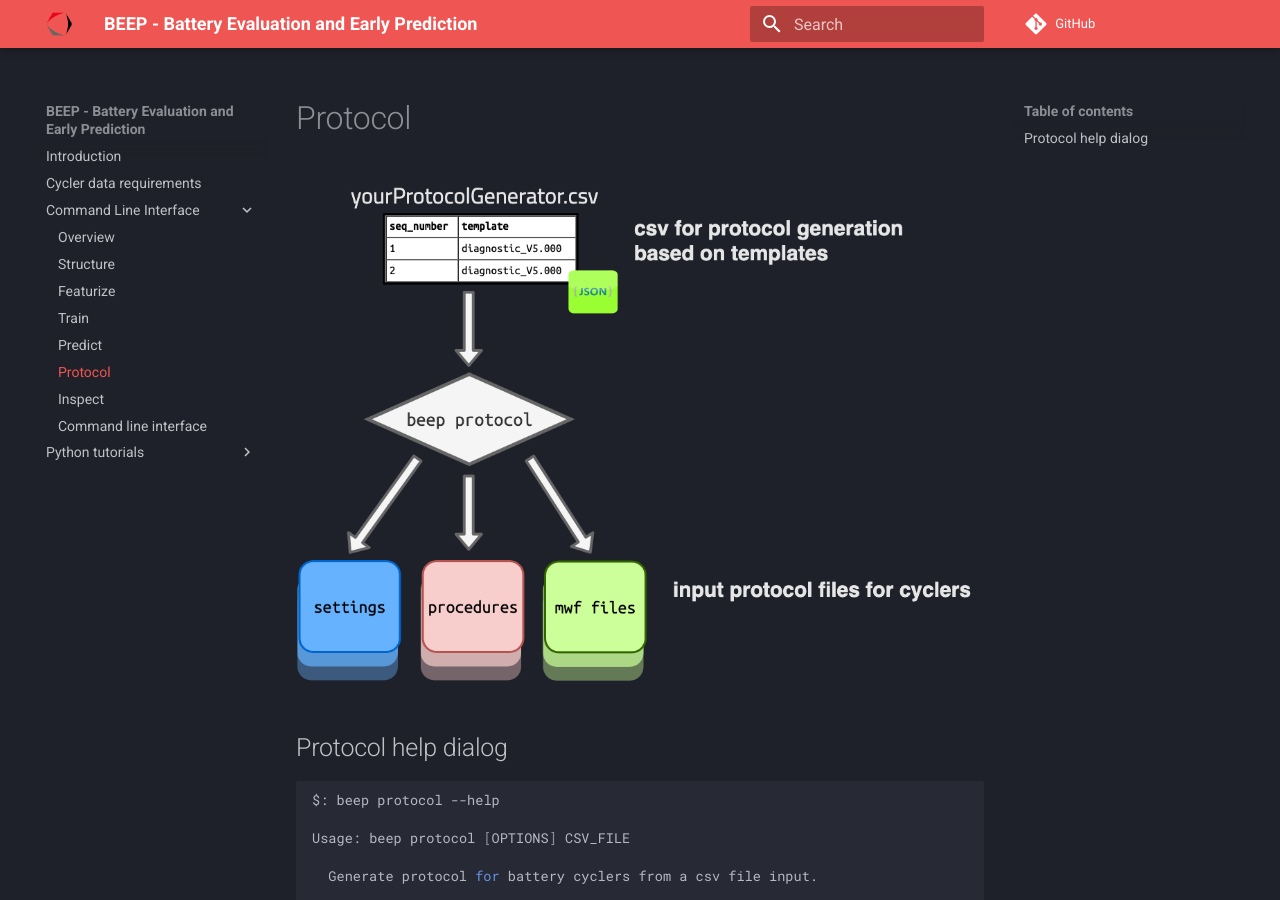
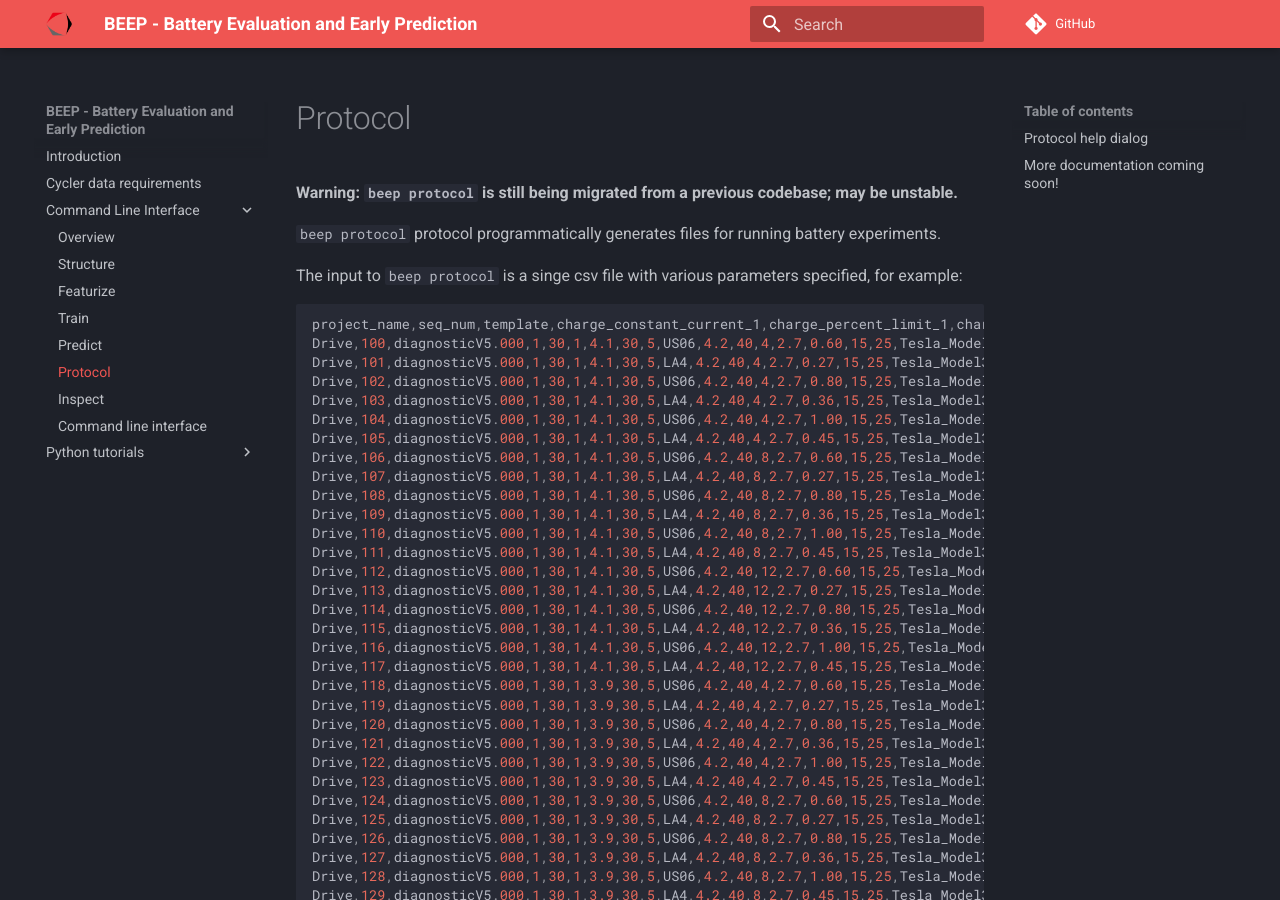
Before and after one commit to TRI-AMDD/beep, an MkDocs documentation site: the page built from docs_src/Command Line Interface/6 - protocol.md, in a window 1280 px wide and 900 px high. Built offline with MkDocs 1.6.1 and Material for MkDocs 9.7.7, drawn with Linux system fonts in a browser that asks for light colours; comment, search, counter and statistics services are not loaded; some of the changed text lies outside the part shown.

````diff
--- a/docs_src/Command Line Interface/6 - protocol.md
+++ b/docs_src/Command Line Interface/6 - protocol.md
@@ -1,7 +1,62 @@
 # Protocol
 
+**Warning: `beep protocol` is still being migrated from a previous codebase; may be unstable.**
+
+
+`beep protocol` protocol programmatically generates files for running battery experiments.
+
+The input to `beep protocol` is a singe csv file with various parameters specified, for example:
+
+
+
+```csv
+project_name,seq_num,template,charge_constant_current_1,charge_percent_limit_1,charge_constant_current_2,charge_cutoff_voltage,charge_constant_voltage_time,charge_rest_time,discharge_profile,profile_charge_limit,max_profile_power,n_repeats,discharge_cutoff_voltage,power_scaling,discharge_rest_time,cell_temperature_nominal,cell_type,capacity_nominal,diagnostic_type,diagnostic_parameter_set,diagnostic_start_cycle,diagnostic_interval
+Drive,100,diagnosticV5.000,1,30,1,4.1,30,5,US06,4.2,40,4,2.7,0.60,15,25,Tesla_Model3_21700,4.84,HPPC+RPT,Tesla21700,30,200
+Drive,101,diagnosticV5.000,1,30,1,4.1,30,5,LA4,4.2,40,4,2.7,0.27,15,25,Tesla_Model3_21700,4.84,HPPC+RPT,Tesla21700,30,200
+Drive,102,diagnosticV5.000,1,30,1,4.1,30,5,US06,4.2,40,4,2.7,0.80,15,25,Tesla_Model3_21700,4.84,HPPC+RPT,Tesla21700,30,200
+Drive,103,diagnosticV5.000,1,30,1,4.1,30,5,LA4,4.2,40,4,2.7,0.36,15,25,Tesla_Model3_21700,4.84,HPPC+RPT,Tesla21700,30,200
+Drive,104,diagnosticV5.000,1,30,1,4.1,30,5,US06,4.2,40,4,2.7,1.00,15,25,Tesla_Model3_21700,4.84,HPPC+RPT,Tesla21700,30,200
+Drive,105,diagnosticV5.000,1,30,1,4.1,30,5,LA4,4.2,40,4,2.7,0.45,15,25,Tesla_Model3_21700,4.84,HPPC+RPT,Tesla21700,30,200
+Drive,106,diagnosticV5.000,1,30,1,4.1,30,5,US06,4.2,40,8,2.7,0.60,15,25,Tesla_Model3_21700,4.84,HPPC+RPT,Tesla21700,30,200
+Drive,107,diagnosticV5.000,1,30,1,4.1,30,5,LA4,4.2,40,8,2.7,0.27,15,25,Tesla_Model3_21700,4.84,HPPC+RPT,Tesla21700,30,200
+Drive,108,diagnosticV5.000,1,30,1,4.1,30,5,US06,4.2,40,8,2.7,0.80,15,25,Tesla_Model3_21700,4.84,HPPC+RPT,Tesla21700,30,200
+Drive,109,diagnosticV5.000,1,30,1,4.1,30,5,LA4,4.2,40,8,2.7,0.36,15,25,Tesla_Model3_21700,4.84,HPPC+RPT,Tesla21700,30,200
+Drive,110,diagnosticV5.000,1,30,1,4.1,30,5,US06,4.2,40,8,2.7,1.00,15,25,Tesla_Model3_21700,4.84,HPPC+RPT,Tesla21700,30,200
+Drive,111,diagnosticV5.000,1,30,1,4.1,30,5,LA4,4.2,40,8,2.7,0.45,15,25,Tesla_Model3_21700,4.84,HPPC+RPT,Tesla21700,30,200
+Drive,112,diagnosticV5.000,1,30,1,4.1,30,5,US06,4.2,40,12,2.7,0.60,15,25,Tesla_Model3_21700,4.84,HPPC+RPT,Tesla21700,30,200
+Drive,113,diagnosticV5.000,1,30,1,4.1,30,5,LA4,4.2,40,12,2.7,0.27,15,25,Tesla_Model3_21700,4.84,HPPC+RPT,Tesla21700,30,200
+Drive,114,diagnosticV5.000,1,30,1,4.1,30,5,US06,4.2,40,12,2.7,0.80,15,25,Tesla_Model3_21700,4.84,HPPC+RPT,Tesla21700,30,200
+Drive,115,diagnosticV5.000,1,30,1,4.1,30,5,LA4,4.2,40,12,2.7,0.36,15,25,Tesla_Model3_21700,4.84,HPPC+RPT,Tesla21700,30,200
+Drive,116,diagnosticV5.000,1,30,1,4.1,30,5,US06,4.2,40,12,2.7,1.00,15,25,Tesla_Model3_21700,4.84,HPPC+RPT,Tesla21700,30,200
+Drive,117,diagnosticV5.000,1,30,1,4.1,30,5,LA4,4.2,40,12,2.7,0.45,15,25,Tesla_Model3_21700,4.84,HPPC+RPT,Tesla21700,30,200
+Drive,118,diagnosticV5.000,1,30,1,3.9,30,5,US06,4.2,40,4,2.7,0.60,15,25,Tesla_Model3_21700,4.84,HPPC+RPT,Tesla21700,30,200
+Drive,119,diagnosticV5.000,1,30,1,3.9,30,5,LA4,4.2,40,4,2.7,0.27,15,25,Tesla_Model3_21700,4.84,HPPC+RPT,Tesla21700,30,200
+Drive,120,diagnosticV5.000,1,30,1,3.9,30,5,US06,4.2,40,4,2.7,0.80,15,25,Tesla_Model3_21700,4.84,HPPC+RPT,Tesla21700,30,200
+Drive,121,diagnosticV5.000,1,30,1,3.9,30,5,LA4,4.2,40,4,2.7,0.36,15,25,Tesla_Model3_21700,4.84,HPPC+RPT,Tesla21700,30,200
+Drive,122,diagnosticV5.000,1,30,1,3.9,30,5,US06,4.2,40,4,2.7,1.00,15,25,Tesla_Model3_21700,4.84,HPPC+RPT,Tesla21700,30,200
+Drive,123,diagnosticV5.000,1,30,1,3.9,30,5,LA4,4.2,40,4,2.7,0.45,15,25,Tesla_Model3_21700,4.84,HPPC+RPT,Tesla21700,30,200
+Drive,124,diagnosticV5.000,1,30,1,3.9,30,5,US06,4.2,40,8,2.7,0.60,15,25,Tesla_Model3_21700,4.84,HPPC+RPT,Tesla21700,30,200
+Drive,125,diagnosticV5.000,1,30,1,3.9,30,5,LA4,4.2,40,8,2.7,0.27,15,25,Tesla_Model3_21700,4.84,HPPC+RPT,Tesla21700,30,200
+Drive,126,diagnosticV5.000,1,30,1,3.9,30,5,US06,4.2,40,8,2.7,0.80,15,25,Tesla_Model3_21700,4.84,HPPC+RPT,Tesla21700,30,200
+Drive,127,diagnosticV5.000,1,30,1,3.9,30,5,LA4,4.2,40,8,2.7,0.36,15,25,Tesla_Model3_21700,4.84,HPPC+RPT,Tesla21700,30,200
+Drive,128,diagnosticV5.000,1,30,1,3.9,30,5,US06,4.2,40,8,2.7,1.00,15,25,Tesla_Model3_21700,4.84,HPPC+RPT,Tesla21700,30,200
+Drive,129,diagnosticV5.000,1,30,1,3.9,30,5,LA4,4.2,40,8,2.7,0.45,15,25,Tesla_Model3_21700,4.84,HPPC+RPT,Tesla21700,30,200
+Drive,130,diagnosticV5.000,1,30,1,3.9,30,5,US06,4.2,40,12,2.7,0.60,15,25,Tesla_Model3_21700,4.84,HPPC+RPT,Tesla21700,30,200
+Drive,131,diagnosticV5.000,1,30,1,3.9,30,5,LA4,4.2,40,12,2.7,0.27,15,25,Tesla_Model3_21700,4.84,HPPC+RPT,Tesla21700,30,200
+Drive,132,diagnosticV5.000,1,30,1,3.9,30,5,US06,4.2,40,12,2.7,0.80,15,25,Tesla_Model3_21700,4.84,HPPC+RPT,Tesla21700,30,200
+Drive,133,diagnosticV5.000,1,30,1,3.9,30,5,LA4,4.2,40,12,2.7,0.36,15,25,Tesla_Model3_21700,4.84,HPPC+RPT,Tesla21700,30,200
+Drive,134,diagnosticV5.000,1,30,1,3.9,30,5,US06,4.2,40,12,2.7,1.00,15,25,Tesla_Model3_21700,4.84,HPPC+RPT,Tesla21700,30,200
+Drive,135,diagnosticV5.000,1,30,1,3.9,30,5,LA4,4.2,40,12,2.7,0.45,15,25,Tesla_Model3_21700,4.84,HPPC+RPT,Tesla21700,30,200
+```
+
+The output of `beep protocol` is a set of ready-to-use battery cycler protocols.
+
+
+**More documentation for `beep protocol` coming soon.**
 
 ![cli_protocol](../static/op_graphic_protocol.png)
+
+
 
 
 ## Protocol help dialog
@@ -20,3 +75,7 @@
   --help                 Show this message and exit.
 
 ```
+
+
+
+## More documentation coming soon!
````
Also changed, not shown: docs_src/Command Line Interface/3 - featurize.md (+5 -5 lines), docs_src/Python tutorials/1 - quickstart.md (+2 -2 lines), docs_src/Python tutorials/2 - structuring.md (+34 -33 lines).
